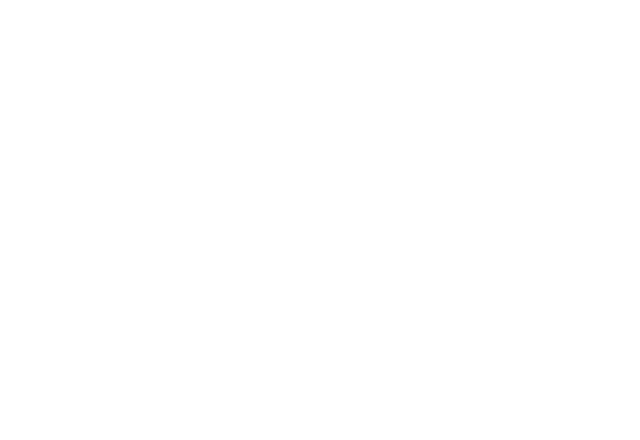
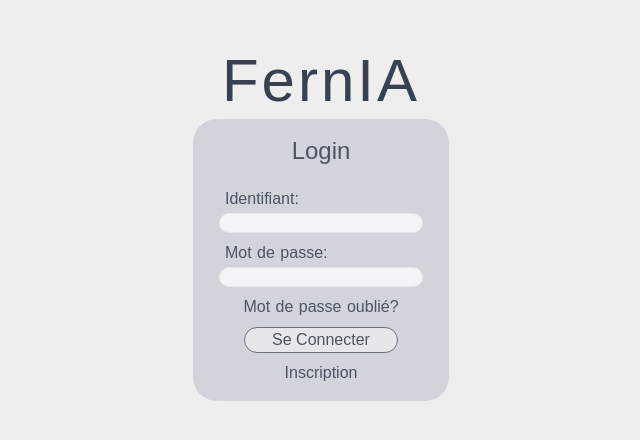
Before and after one commit to zayfix/nuxtjs, a Nuxt app: page /login in a window 1280 px wide. Before the commit this address had no page. Shown: the part 174-614 px from the top of the page, without its empty margins (319-959 px from the left). Built offline with nearby package versions, Linux system fonts and the light colour scheme.

Commit message:
Login page

```diff
--- /dev/null
+++ b/pages/login.vue
@@ -0,0 +1,32 @@
+<template>
+    <div class="font-Quicksand min-h-screen flex max-w-none justify-center text-center items-center item mr-0 m-0">
+        <div class="content">
+            <h1 class="title text-gray-700 font-medium text-6xl mb-2 tracking-wider ">FernIA</h1>
+
+            <div class="Login rounded-3xl text-gray-600 bg-gray-300 w-64 pt-4 pb-4">
+                <h2 class="text-2xl font-medium pb-5 mt-0" >Login</h2>
+
+                <label for="id" class="block ml-8 text-left ">Identifiant:</label>
+                <input id="id" name="id" type="text" class="h-5 outline-none rounded-2xl border bg-gray-100 pl-2 mb-2 focus:bg-gray-100 w-4/5 transition duration-150 ease-in-out focus:shadow-lg transform focus:scale-105 " /><br/>
+
+                <label for="password" class="block ml-8 text-left" >Mot de passe:</label>
+                <input id="password" name="password" type="password" class="h-5 outline-none rounded-2xl border bg-gray-100 pl-2 mb-2 focus:bg-gray-100 w-4/5 transition duration-150 ease-in-out focus:shadow-lg transform focus:scale-105 "/><br/>
+                <a>Mot de passe oublié?</a>
+
+                <button class="rounded-3xl outline-none bg-gray-200 border border-gray-500  w-3/5 m-2 transition duration-150 ease-in-out hover:shadow-lg transform hover:scale-105 ">Se Connecter</button><br/>
+                <a>Inscription</a>
+
+            </div>
+        </div>
+    </div>
+</template>
+
+<style>
+    *{
+        margin: 0;
+        padding: 0;
+    }
+    body{
+        background-color: #EEEEEE;
+    }
+</style>
--- /dev/null
+++ b/tailwind.config.js
@@ -0,0 +1,23 @@
+const colors = require('tailwindcss/colors')
+
+module.exports = {
+  purge: [],
+  darkMode: false, // or 'media' or 'class'
+  theme: {
+    colors: {
+      // Build your palette here
+      transparent: 'transparent',
+      current: 'currentColor',
+      gray: colors.coolGray,
+    },
+    fontFamily:{
+      'Quicksand':['Quicksand', 'sans-serif'],
+      'sauce':['Quicksand, Source Sans Pro, -apple-system, BlinkMacSystemFont, Segoe UI, Roboto, Helvetica Neue, Arial, sans-serif'],
+    },
+    extend: {},
+  },
+  variants: {
+    extend: {},
+  },
+  plugins: [],
+}
```
